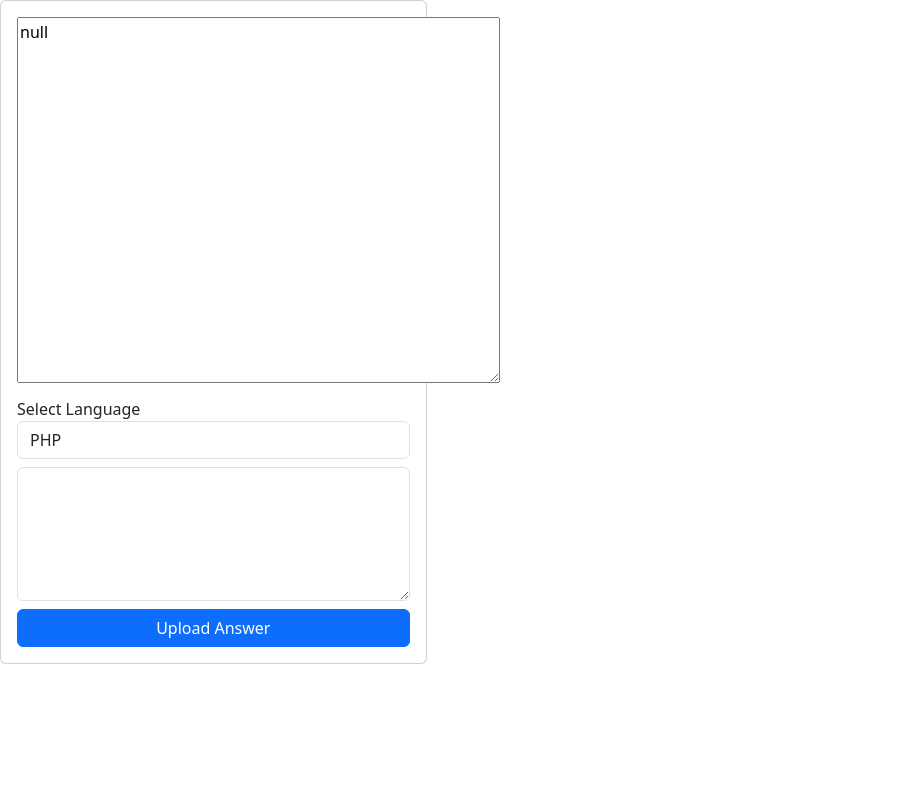
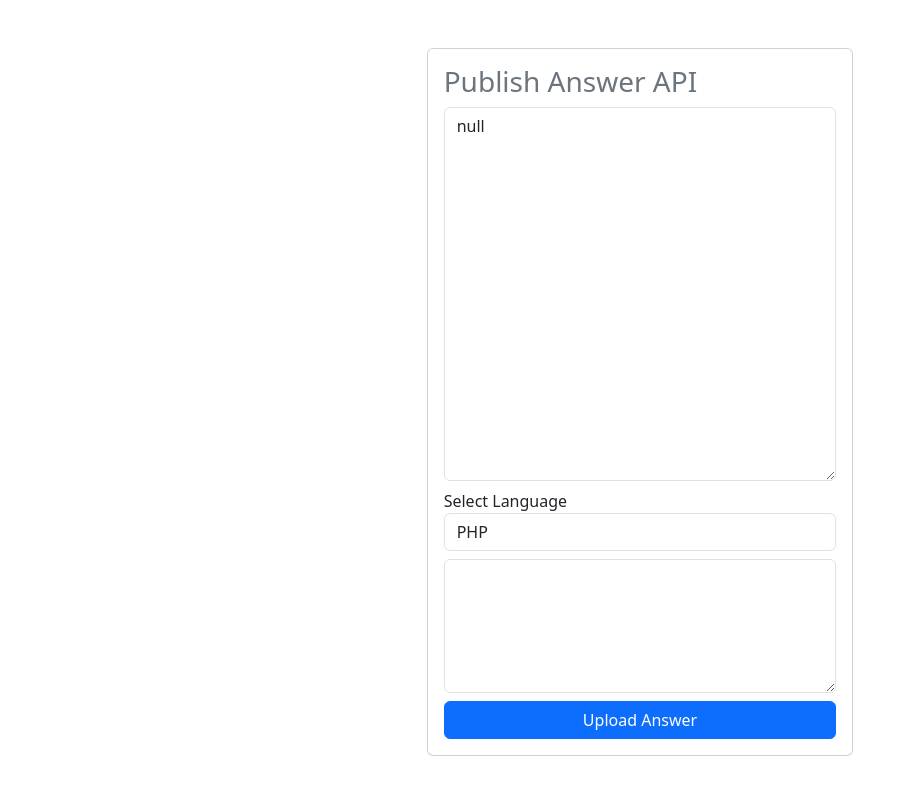
Before and after one commit to pj8912/grepper-app, a PHP site: page /upload.php in a window 1280 px wide. Shown: the whole page, without its empty margins (0-916 px from the left). Run offline with PHP 8.4, Linux system fonts and the light colour scheme.

Commit message:
UI update

```diff
--- a/index.php
+++ b/index.php
@@ -29,7 +29,7 @@ async function getNeeded(){
 
     const token = "YOUR_TOKEN" //string
 
-    const userId = 'YOUR USERID'; //int
+    const userId = "YOUR_ID"; //int
 
 
  await fetch('https://www.codegrepper.com/api/get_terms_needing_answers.php', {
--- a/upload.php
+++ b/upload.php
@@ -10,7 +10,13 @@
 </head>
 <body>
 
-<div class="card card-body col-md-4">
+<div class="card card-body col-md-4 m-auto mt-5">
+
+<p class="h3 text-secondary">
+
+    Publish Answer API
+</p>
+
     <div id="quer" class="mb-2">
 
     </div>
@@ -44,6 +50,7 @@
     textarea.rows = 15;
     textarea.cols = 50;
     textarea.setAttribute("id", "query");
+    textarea.setAttribute("class", "form-control");
 
     // document.getElementById('query').innerHTML = pageSize;
     document.getElementById('quer').appendChild(textarea)
```
